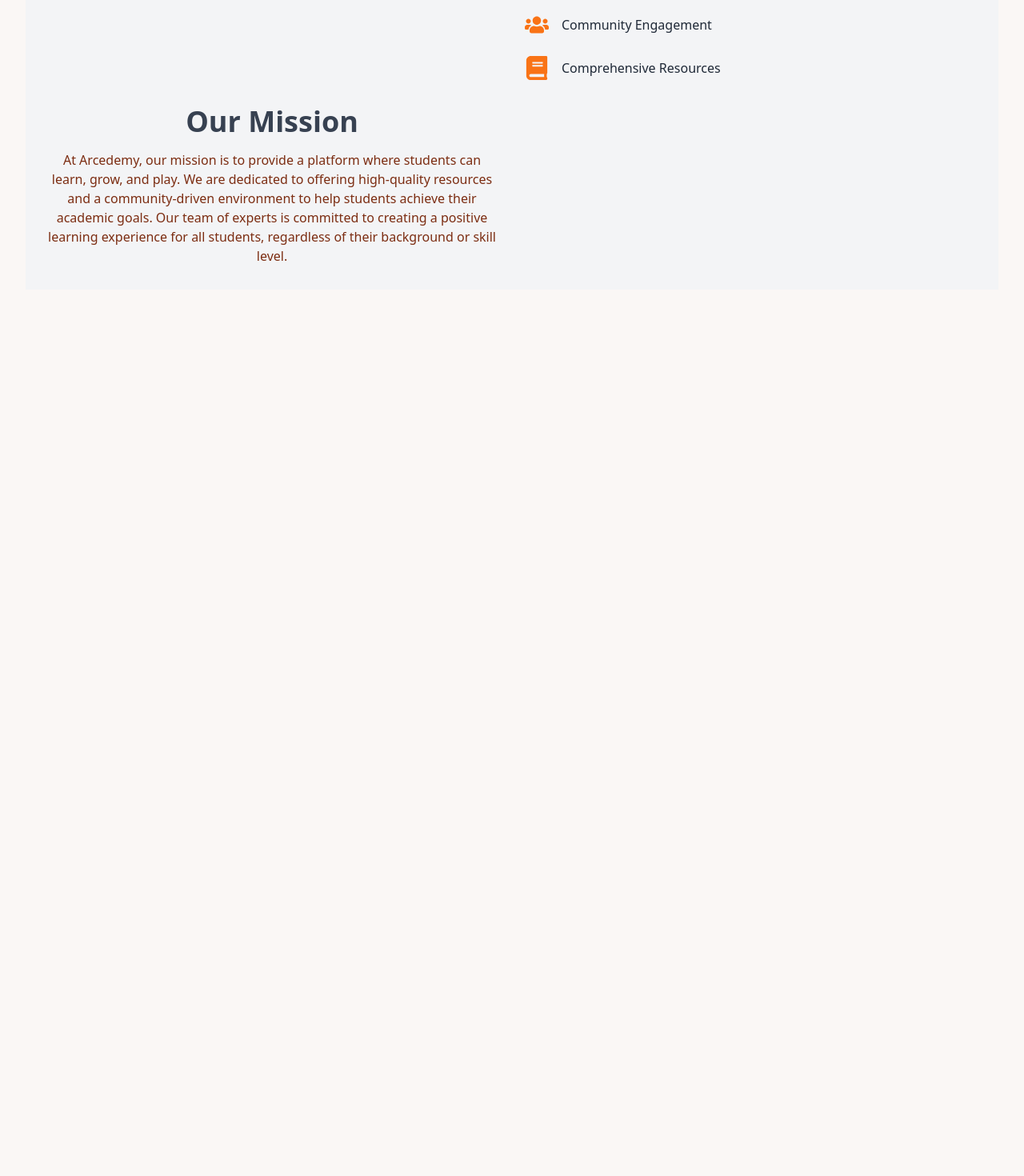
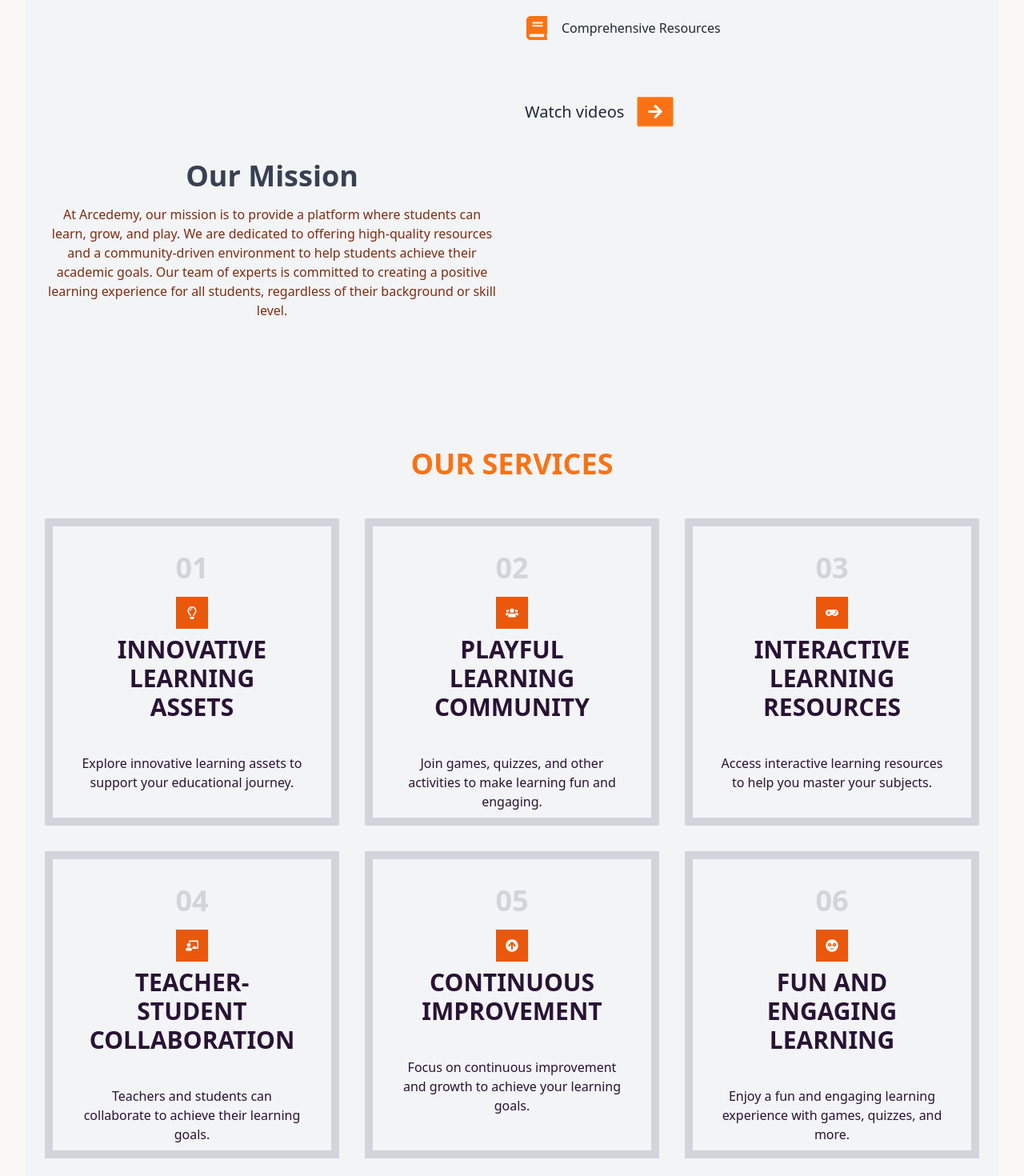
Before and after one commit to AsifZaman777/arcedemy-web, a React (Vite) app in the folder arc-client/: page / in a window 1280 px wide. Shown: the part 1320-2790 px from the top of the page at 80% size. Before the commit the page ends 1714 px from the top, so only its background shows below. Built offline with nearby package versions, Linux system fonts and the light colour scheme.

Commit message:
service section has been added

```diff
--- a/arc-client/package.json
+++ b/arc-client/package.json
@@ -16,6 +16,7 @@
     "@mui/material": "^5.16.7",
     "@tailwindcss/typography": "^0.5.14",
     "framer-motion": "^11.3.27",
+    "prop-types": "^15.8.1",
     "react": "^18.3.1",
     "react-dom": "^18.3.1",
     "react-icons": "^5.3.0",
--- a/arc-client/src/components/About.jsx
+++ b/arc-client/src/components/About.jsx
@@ -1,13 +1,19 @@
 import { motion } from "framer-motion";
 import { useInView } from "react-intersection-observer";
-import { FaRegLightbulb, FaUsers, FaBook } from "react-icons/fa"; // Importing icons
+import {
+  FaRegLightbulb,
+  FaUsers,
+  FaBook,
+  FaArrowAltCircleRight,
+  FaArrowRight,
+} from "react-icons/fa";
 import study from "../assets/images/study.jpg";
 
 const textVariants = {
   hidden: { opacity: 0, y: 20 },
   visible: (i) => ({
     opacity: 1,
-    y: 50,
+    y: 0,
     transition: { delay: i * 0.4, duration: 0.7 },
   }),
 };
@@ -19,7 +25,21 @@
 
 const cardVariants = {
   hidden: { opacity: 0, scale: 0.8 },
-  visible: { opacity: 1, scale: 1, transition: { duration: 0.5 } },
+  visible: { opacity: 1, y: 0, scale: 1, transition: { duration: 0.5 } },
+};
+
+const buttonVariants = {
+  hidden: { opacity: 0, y: 20, scale: 0.8 },
+  visible: {
+    opacity: 1,
+    y: 0,
+    scale: 1,
+    transition: { duration: 0.5 },
+  },
+  hover: {
+    scale: 1.1,
+    transition: { duration: 0.3, yoyo: Infinity },
+  },
 };
 
 const About = () => {
@@ -75,7 +95,6 @@
               your learning journey!
             </p>
 
-            {/* Icons and Additional Text */}
             <motion.div
               initial="hidden"
               animate={contentInView ? "visible" : "hidden"}
@@ -109,6 +128,22 @@
                 Comprehensive Resources
               </p>
             </motion.div>
+
+            <motion.div
+              initial="hidden"
+              animate={contentInView ? "visible" : "hidden"}
+              variants={buttonVariants}
+              className="flex items-center mt-20 space-x-4 animate-bounce"
+            >
+              <p className="text-gray-800 font-medium text-xl">Watch videos</p>
+              <motion.button
+                whileHover="hover"
+                variants={buttonVariants}
+                className="bg-orange-500 border border-orange-300 text-white font-bold py-2 px-3 rounded-sm hover:bg-orange-600 hover:border-orange-400 focus:outline-none focus:ring-opacity-50 transition-colors duration-300 flex justify-center items-center"
+              >
+                <FaArrowRight className="text-xl" />
+              </motion.button>
+            </motion.div>
           </motion.div>
 
           <motion.div
@@ -132,8 +167,6 @@
               </p>
             </div>
           </motion.div>
-
-
         </div>
       </div>
     </div>
--- /dev/null
+++ b/arc-client/src/components/Service.jsx
@@ -0,0 +1,113 @@
+
+import { motion } from 'framer-motion';
+import { FaRegLightbulb, FaUsers, FaGamepad, FaChalkboardTeacher, FaArrowCircleUp, FaFlushed } from 'react-icons/fa';
+import ServiceCard from '../components/shared/ServiceCard'; // Adjust the path if necessary
+import { useInView } from 'react-intersection-observer';
+
+const services = [
+  {
+    number: "01",
+    icon: FaRegLightbulb,
+    title: "Innovative Learning Assets",
+    description:
+      "Explore innovative learning assets to support your educational journey.",
+  },
+  {
+    number: "02",
+    icon: FaUsers,
+    title: "Playful Learning Community",
+    description:
+      "Join games, quizzes, and other activities to make learning fun and engaging.",
+  },
+  {
+    number: "03",
+    icon: FaGamepad,
+    title: "Interactive Learning Resources",
+    description:
+      "Access interactive learning resources to help you master your subjects.",
+  },
+
+  {
+    number: "04",
+    icon: FaChalkboardTeacher,
+    title: "Teacher-Student Collaboration",
+    description:
+      "Teachers and students can collaborate to achieve their learning goals.",
+  },
+  {
+    number: "05",
+    icon: FaArrowCircleUp,
+    title: "Continuous Improvement",
+    description:
+      "Focus on continuous improvement and growth to achieve your learning goals.",
+  },
+  {
+    number: "06",
+    icon: FaFlushed,
+    title: "Fun and Engaging Learning",
+    description:
+      "Enjoy a fun and engaging learning experience with games, quizzes, and more.",
+  },
+
+];
+
+const containerVariants = {
+  hidden: {},
+  visible: {
+    transition: {
+      staggerChildren: 0.3,
+      delayChildren: 0.2,
+    },
+  },
+};
+
+const cardVariants = {
+  hidden: { opacity: 0, scale: 0.9 },
+  visible: {
+    opacity: 1,
+    scale: 1,
+    transition: {
+      type: 'spring',
+      stiffness: 300,
+      damping: 30,
+    },
+  },
+};
+
+const Service = () => {
+  const { ref, inView } = useInView({
+    threshold: 0.1,
+  });
+
+  return (
+    <div id="service" className="py-20 bg-gray-100">
+      <div className="container mx-auto px-6">
+        <h2 className="text-4xl font-bold text-center text-orange-500 mb-12">
+          OUR SERVICES
+        </h2>
+
+        <motion.div
+          className="grid gap-8 grid-cols-1 md:grid-cols-2 lg:grid-cols-3"
+          variants={containerVariants}
+          initial="hidden"
+          animate={inView ? "visible" : "hidden"} // Trigger animation based on visibility
+          ref={ref} // Attach the ref to the container
+        >
+          {services.map((service, index) => (
+            <motion.div key={index} variants={cardVariants}>
+              <ServiceCard
+                number={service.number}
+                Icon={service.icon}
+                title={service.title}
+                description={service.description}
+                custom={index}
+              />
+            </motion.div>
+          ))}
+        </motion.div>
+      </div>
+    </div>
+  );
+};
+
+export default Service;
--- /dev/null
+++ b/arc-client/src/components/shared/ServiceCard.jsx
@@ -0,0 +1,50 @@
+import { motion } from 'framer-motion';
+import PropTypes from 'prop-types';
+import { FaArrowRight } from 'react-icons/fa';
+
+const textVariants = {
+  hidden: { opacity: 0, y: 20 },
+  visible: (i) => ({
+    opacity: 1,
+    y: 0,
+    transition: { delay: i * 0.3, duration: 0.6 },
+  }),
+};
+
+function ServiceCard({ number, Icon, title, description, custom }) {
+  return (
+    <motion.div
+      className="relative border-[10px] border-gray-300 p-8 card rounded-none hover:border-orange-500 opacity-100 transition-all duration-300 ease-in-out group h-96 overflow-hidden"
+      custom={custom}
+      variants={textVariants}
+    >
+      <h2 className="text-4xl font-extrabold text-gray-300 group-hover:text-orange-300 opacity-100 transition-all duration-300 ease-in-out">
+        {number}
+      </h2>
+      <div className="flex flex-col justify-center items-center my-4 group-hover:translate-y-8 transition-all duration-300">
+        <p className="bg-orange-600 w-fit p-3">
+          <Icon className="text-white" />
+        </p>
+        <h3 className="customTextBorder text-center p-2 text-3xl font-extrabold uppercase group-hover:translate-y-4 duration-300 ease-in-out">
+          {title}
+        </h3>
+      </div>
+      <p className="text-center mb-4 mt-4 group-hover:opacity-0 group-hover:translate-y-4 transition-all duration-300">
+        {description}
+      </p>
+      <button className="absolute bottom-0 left-1/2 transform -translate-x-1/2 translate-y-full opacity-0 group-hover:translate-y-0 group-hover:opacity-100 transition-all duration-300 ease-in-out bg-orange-400 text-white p-4">
+        <FaArrowRight className="text-white" />
+      </button>
+    </motion.div>
+  );
+}
+
+ServiceCard.propTypes = {
+  number: PropTypes.string.isRequired,
+  Icon: PropTypes.elementType.isRequired,
+  title: PropTypes.string.isRequired,
+  description: PropTypes.string.isRequired,
+  custom: PropTypes.number.isRequired,
+};
+
+export default ServiceCard;
--- a/arc-client/src/pages/Landing.jsx
+++ b/arc-client/src/pages/Landing.jsx
@@ -1,11 +1,14 @@
 import Home from "../components/Home";
 import About from "../components/About";
+import Service from "../components/Service";
+
 
 const Landing = () => {
     return (
         <div>
             <Home />
             <About />
+            <Service/>
         </div>
     );
 };
```
Also changed, not shown: 1 other file (tests, documents, lock files or other folders).
